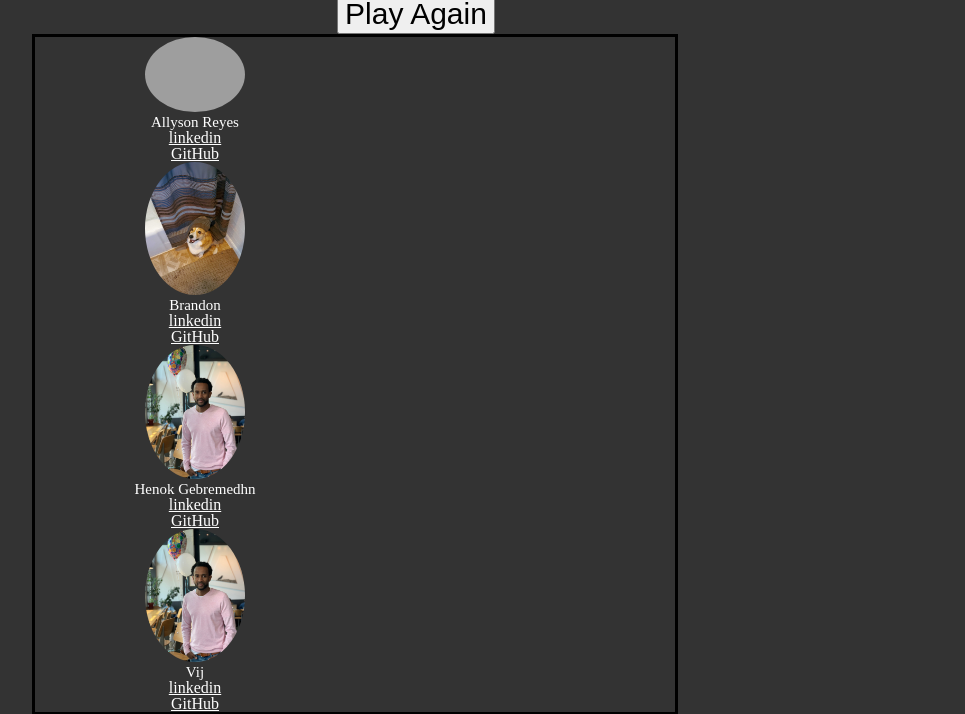
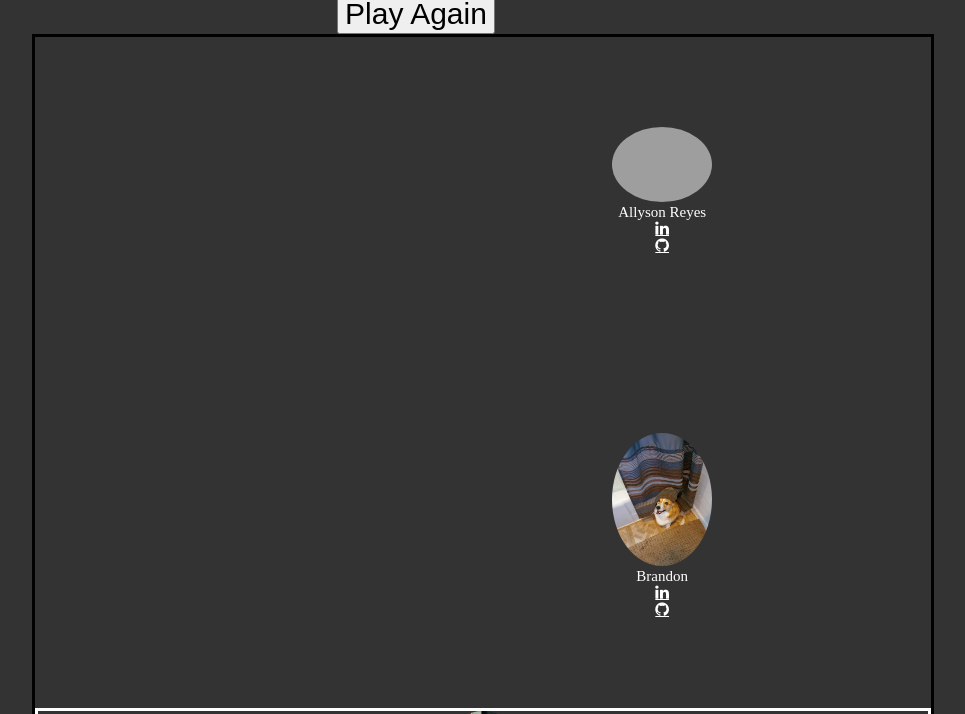
Before and after one commit to Ellie-Lucky-Go-Mochi/Escape-Room, a plain HTML site: page html/AboutMe.html in a window 1280 px wide. Shown: the part 86-800 px from the top of the page, without its empty margins (224-1189 px from the left). Drawn offline with Linux system fonts and the light colour scheme; grey boxes are pictures that could not be loaded.

Commit message:
modified aboutme css

```diff
--- a/css/aboutme.css
+++ b/css/aboutme.css
@@ -1,3 +1,71 @@
+
+body {
+  text-align: center;
+}
+#all-page{
+  height: 80%;
+}
+
+
+img{
+  border-radius: 50%;
+}
+
+.image-box{
+
+  width: 50%;
+  height: 50%;
+  text-align: center;
+}
+.image-box > p{
+
+  font-family: 'Bree Serif', serif;
+  font-size: 15px;
+  margin: 0;
+  padding: 0px;
+ box-shadow: none;
+}
+.all-image > p{
+
+
+  font-family: 'Bree Serif', serif;
+  font-size: 15px;
+  margin: 0;
+  padding: 0px;
+ /* box-shadow: none; */
+ color: white;
+}
+
+#header{
+  font-size: 80px;
+  text-align: center;
+  color: white;
+}
+#all-page{
+  border: solid white;
+  width: 50%;
+  height: 50%;
+  margin-left: 20%;
+
+}
+.all-image{
+
+}
+#nextPage{
+  font-size: 30px;
+}
+#about-me{
+  background: #333333;
+}
+.all-image > a{
+  color:white;
+}
+#image-box > a:hover{
+  text-decoration: underline white;
+  color: blue;
+
+}
+
 
 body {
   text-align: center;
@@ -40,13 +108,11 @@ img{
 }
 #all-page{
   border: solid black;
-  width: 50%;
+  width: 70%;
   margin-left: 20%;
 
 }
-.all-image{
 
-}
 #nextPage{
   font-size: 30px;
 }
@@ -61,3 +127,26 @@ img{
   color: blue;
 
 }
+#fourth-image{
+  margin-top: 10px;
+}
+
+
+
+#fourth-image{
+
+ margin-left: 100%;
+}
+#first-image,#second-image{
+  width: 40%;
+  padding: 10%;
+  margin-left: 40%;
+}
+#third-image{
+  border: solid white;
+  margin-bottom:40%;
+}
+#fourth-column{
+  margin-top: 40%;
+  border: solid red;
+}
--- /dev/null
+++ b/css/style.css
@@ -0,0 +1,145 @@
+#page1, #page2 {
+    background-image: url(/img/brick1.jpg);
+    box-sizing: border-box;
+    text-align: center;
+    margin: 50px;
+}
+
+#page2 {
+    background-image: url(/img/brick2.jpg);
+}
+
+.button {
+    background-color: black;
+    color: rgb(184, 55, 74);
+    /* border: 3px solid red; */
+    border-radius: 5px;
+    padding: 30px;
+    margin: 20px;
+    font-size: 45px;
+    border-style: outset;
+    text-decoration: none;
+    border-style: outset;
+    text-shadow: 0 0 20px #777777;
+    font-family: 'Creepster', cursive;
+}
+
+a:hover {
+    background-color: gray;
+    text-shadow: 10px black;
+}
+
+.button1 {
+    /* border:1px solid black; */
+    padding: 10px;
+    text-decoration: none;
+    text-shadow: 0px 0px 20px black;
+}
+
+a:visited {
+    color:rgb(184, 55, 74);
+}
+
+#home {
+    position: relative;
+    float:right;
+}
+
+#timer, #questions {
+    display:none;
+}
+
+h1 {
+    padding: 50px;
+    /* border: solid black 1px; */
+    font-family: 'Creepster', cursive;
+    font-size: 100px;
+    background-color: hsla(37, 6%, 95%, 0.3);
+    box-shadow: inset 0 0 10px #777777;
+}
+
+p {
+    border: solid black 1px;
+    font-family: 'Bree Serif', serif;
+    font-size: 35px;
+    margin: 20px 50px;
+    padding: 30px;
+    background-color: #F9F4eb;
+    background-color: hsla(37, 6%, 95%, 0.5);
+    box-shadow: inset 0 0 10px #777777;
+}
+
+#bio {
+    width: 60%;
+    height: 800px;
+    margin: 0px auto;
+    overflow: scroll;
+}
+
+#userName, input {
+    /* border: solid black 1px; */
+    font-family: 'Bree Serif', serif;
+    font-size: 30px;
+    margin: 20px 200px;
+    white-space: pre-line;
+    background-color: #F9F4eb;
+    background-color: hsla(37, 6%, 95%, 0.5);
+    box-shadow: inset 0 0 10px #777777;
+}
+
+input {
+    text-align: center;
+}
+
+#scores {
+    border: solid black 1px;
+}
+
+/* #questions */
+img{
+    border-radius: 50%;
+
+
+}
+
+.image-box{
+
+    width: 50%;
+    height: 50%;
+    text-align: center;
+}
+.image-box > p{
+    border: none;
+    font-family: 'Bree Serif', serif;
+    font-size: 15px;
+    margin: 0;
+    padding: 0px;
+   box-shadow: none;
+}
+.all-image > p{
+
+border: none;
+    font-family: 'Bree Serif', serif;
+    font-size: 15px;
+    margin: 0;
+    padding: 0px;
+   box-shadow: none;
+}
+
+#header{
+    font-size: 80px;
+    text-align: center;
+}
+#all-page{
+    border: solid black;
+
+
+
+}
+ .all-image{
+border: solid black;
+}
+.face-facebook {
+    background: #3B5998;
+    color: white;
+  }
--- a/html/AboutMe.html
+++ b/html/AboutMe.html
@@ -7,6 +7,7 @@
     <meta http-equiv="X-UA-Compatible" content="ie=edge">
     <link rel="stylesheet" href="../css/reset.css">
     <link rel="stylesheet" href="../css/aboutme.css">
+    <link rel="stylesheet" href="https://cdnjs.cloudflare.com/ajax/libs/font-awesome/4.7.0/css/font-awesome.min.css">
     <title>Escape Room</title>
 </head>
 
@@ -18,46 +19,44 @@
     <section id="all-page">
 
         <section id="first-column">
-            <section class="image-box">
             <div id="first-image" class="all-image">
                 <img src="../img/ally-kudo.JPG" alt="avatar" style="width: 100px;">
                 <p>Allyson Reyes</p>
-                    <a href="https://www.linkedin.com/in/allyson-reyes/  ">linkedin</a><br>
-                    <a href="https://github.com/areyes986">GitHub</a>
+                <a href="https://www.linkedin.com/in/allyson-reyes/  " class="fa fa-linkedin"></a><br>
+                <a href="https://github.com/areyes986" class="fa fa-github"></a>
             </div>
-
         </section>
 
-            <section class="image-box">
+        <section id="second-column">
             <div id="second-image" class="all-image">
                 <img src="../img/brendon.jpg" alt="avatar" style="width: 100px;">
                 <p> Brandon </p>
-                    <a href="https://www.linkedin.com/in/brendon-hampton-37132899/ ">linkedin</a><br>
-                    <a href="https://github.com/BrendonLH">GitHub</a>
+                <a href="https://www.linkedin.com/in/brendon-hampton-37132899/ " class="fa fa-linkedin"></a><br>
+                <a href="https://github.com/BrendonLH" class="fa fa-github"></a>
             </div>
         </section>
-        </section>
-        <section id="second-column">
-            <section class="image-box">
+
+        <section id="third-column">
+
             <div id="third-image" class="all-image">
                 <img src="../img/henokFace.jpeg" alt="avatar" style="width: 100px;">
                 <p>Henok Gebremedhn</p>
-                    <a href="https://www.linkedin.com/in/henok-gebremedhn-626a4b153/ ">linkedin</a><br>
-                    <a href="https://github.com/henok-6411">GitHub</a>
+                <a href="https://www.linkedin.com/in/henok-gebremedhn-626a4b153/ " class="fa fa-linkedin"></a><br>
+                <a href="https://github.com/henok-6411" class="fa fa-github"></a>
             </div>
         </section>
-            <section class="image-box">
-                <div id="fourth-image" class="all-image">
+        <section id="fourth-column">
+            <div id="image-box" class="all-image">
                 <img src="../img/henokFace.jpeg" alt="avatar" style="width: 100px;">
                 <p class="name">Vij</p>
-                    <a href="https://www.linkedin.com/in/vijayetarangarajan/">linkedin</a><br>
-                    <a href="https://github.com/vijayetar">GitHub</a>
+                <a href="https://www.linkedin.com/in/vijayetarangarajan/" class="fa fa-linkedin"></a><br>
+                <a href="https://github.com/vijayetar" class="fa fa-github"></a>
             </div>
         </section>
     </section>
     <!-- <p>there are a lot of people in codefellows,but guess what we are the only who come up a better idea of
             game..... just kidding its my demo. how you will like it </p> -->
-    </section>
+
 
 </body>
 <script src="../js/app.js"></script>
```
Lines whose indentation alone changed are shown as unchanged.
